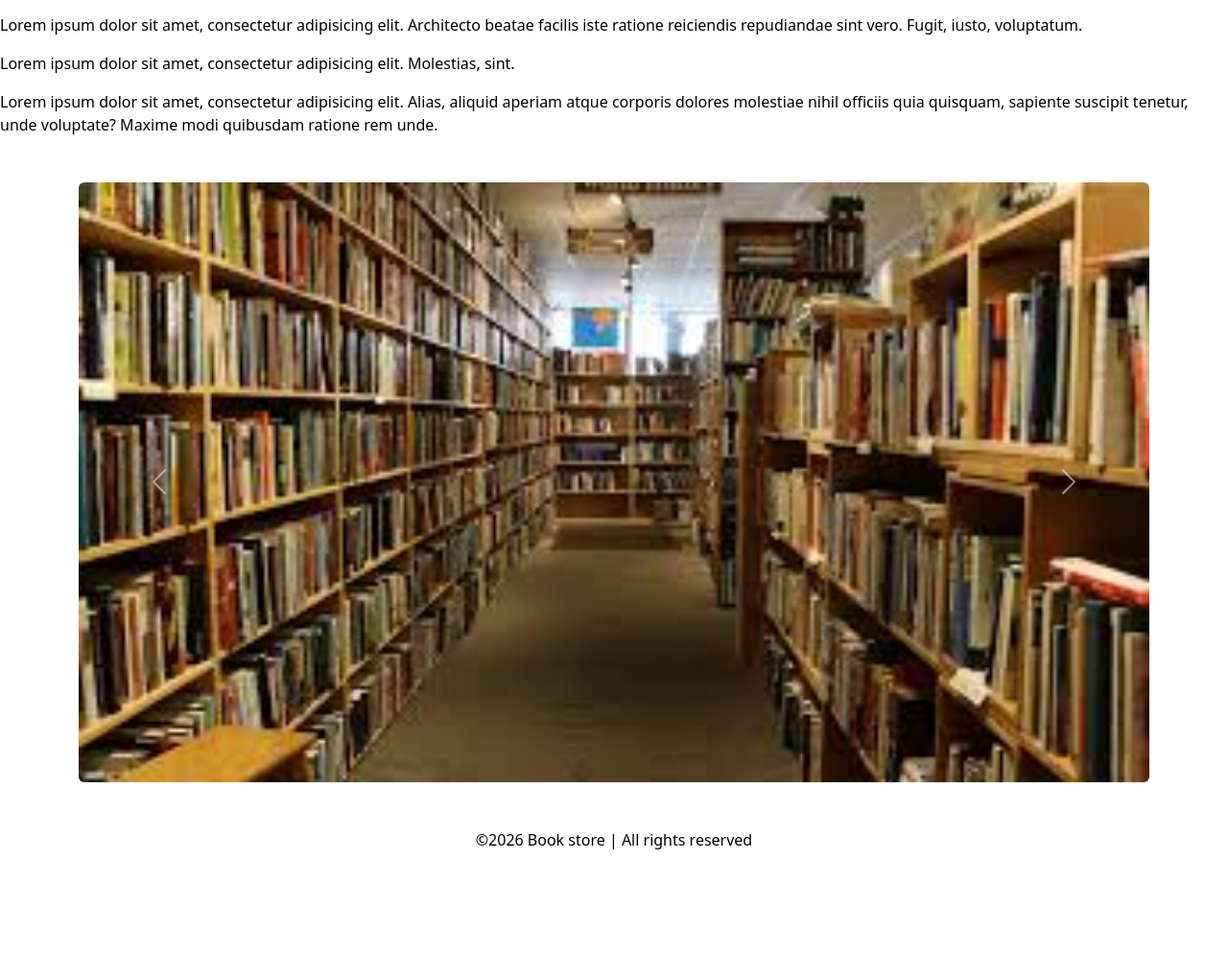
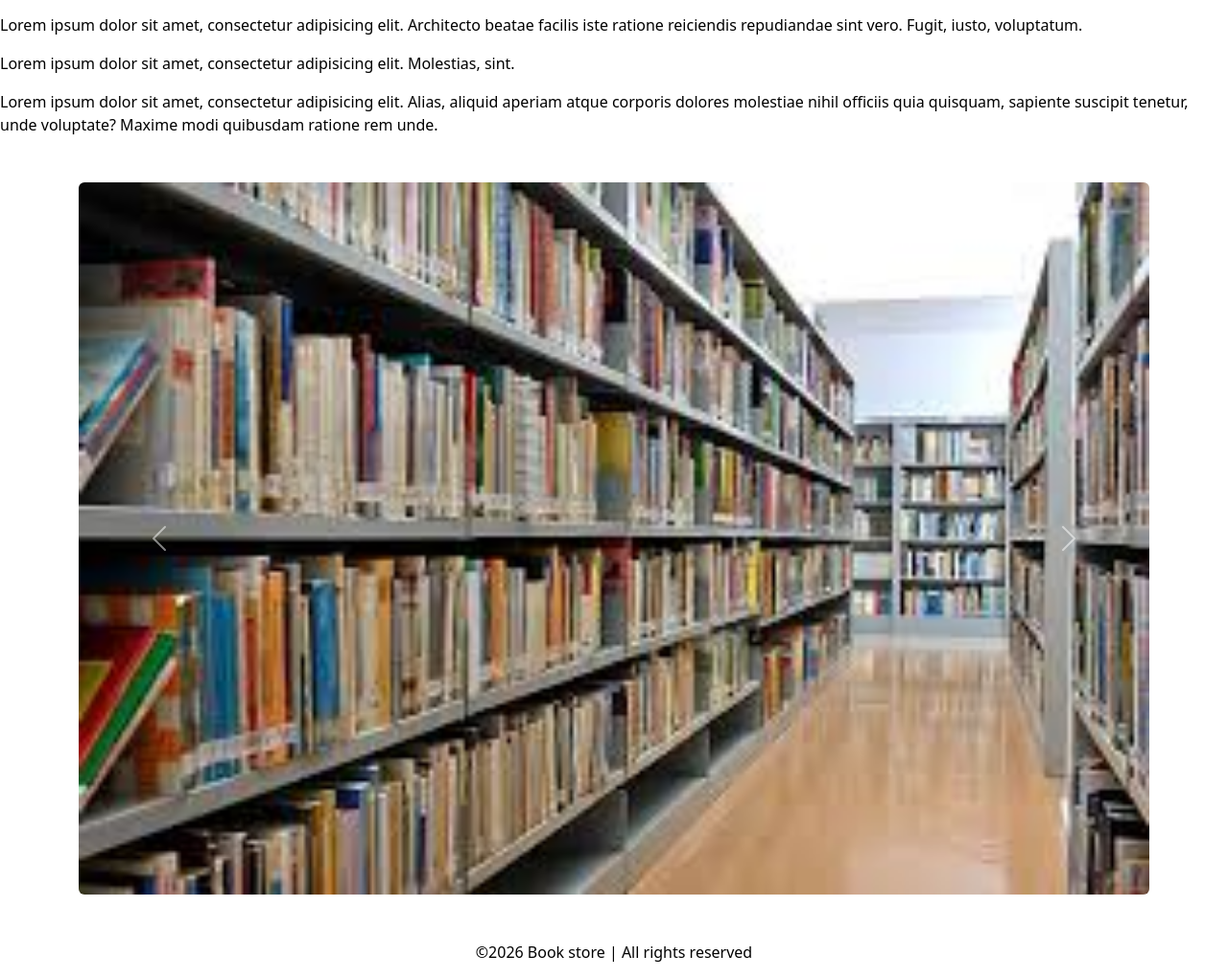
Before and after one commit to lin-coln001/learning_Django, a Django app: page /addbook/about/ in a window 1280 px wide. Shown: the part 287-1307 px from the top of the page at 96% size. Before the commit the page ends 1172 px from the top, so only its background shows below. Run offline with Django 5.2, Linux system fonts and the light colour scheme; some libraries are stand-ins or nearby versions.

Commit message:
second commit

```diff
--- a/add_books/templates/about.html
+++ b/add_books/templates/about.html
@@ -1,4 +1,5 @@
 {% extends 'base.html' %}
+{% load static %}
 {% block title %}
     About - Book store
 {% endblock %}
@@ -16,13 +17,13 @@
 
     <div class="carousel-inner">
       <div class="carousel-item active">
-        <img src="../../static/assets/images/lib_3.jpg" class="d-block w-100 rounded" alt="...">
+        <img src="{% static 'assets/images/lib_1.jpg' %}" class="d-block w-100 rounded" alt="...">
       </div>
       <div class="carousel-item">
-        <img src="../../static/assets/images/lib_2.jpg" class="d-block w-100 rounded" alt="...">
+        <img src="{% static 'assets/images/lib_2.jpg' %}" class="d-block w-100 rounded" alt="...">
       </div>
       <div class="carousel-item">
-        <img src="../../static/assets/images/lib_1.jpg" class="d-block w-100 rounded" alt="...">
+        <img src="{% static 'assets/images/lib_3.jpg' %}" class="d-block w-100 rounded" alt="...">
       </div>
     </div>
 
--- a/add_books/templates/base.html
+++ b/add_books/templates/base.html
@@ -1,11 +1,13 @@
 <!DOCTYPE html>
+{% load static %}
 <html lang="en">
 <head>
     <meta charset="UTF-8">
     <title>{% block title %}{% endblock %}</title>
     <title>Title</title>
-    <link rel="stylesheet" href="../../static/assets/styles/bootstrap/css/bootstrap.css">
-    <link rel="stylesheet" href="../../static/assets/styles/main.css">
+    <link rel="stylesheet" href="https://cdn.jsdelivr.net/npm/bootstrap@5.3.8/dist/css/bootstrap.min.css">
+    <link rel="stylesheet" href="{% static 'assets/styles/main.css' %}">
+    <link rel="icon" type="image/png" href="{% static 'assets/images/fravicon.png' %}">
 </head>
 <body>
 <nav class="navbar navbar-expand-lg bg-primary-subtle">
@@ -49,6 +51,6 @@
     <p> &copy;2026 Book store | All rights reserved</p>
 </footer>
 
-<script src="../../static/assets/styles/bootstrap/js/bootstrap.bundle.js"> </script>
+<script src="https://cdn.jsdelivr.net/npm/bootstrap@5.3.8/dist/js/bootstrap.bundle.min.js"> </script>
 </body>
 </html>
```
Also changed, not shown: static/assets/images/fravicon.png (added).
